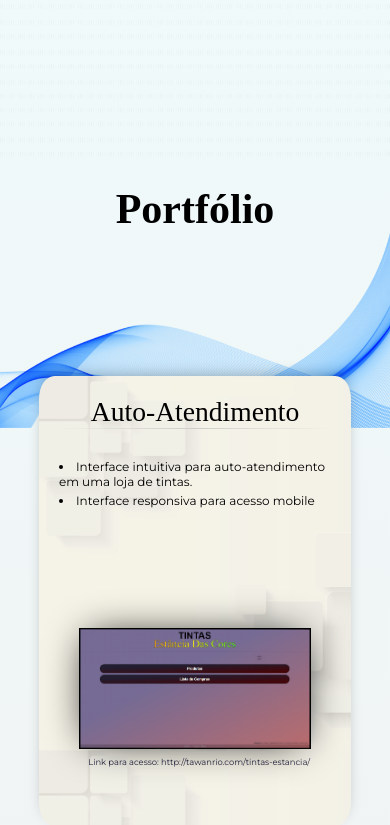
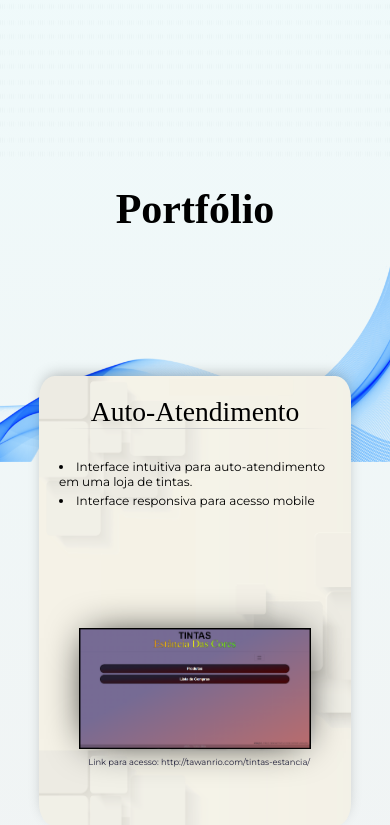
Before and after one commit to tawanrio/meu-site, a PHP site: page / in a window 390 px wide. Shown: the part 1972-2797 px from the top of the page. Run offline with PHP 8.4, Linux system fonts and the light colour scheme; some libraries are stand-ins or nearby versions; some web fonts are replaced.

Commit message:
22/07 final

```diff
--- a/assets/css/style.css
+++ b/assets/css/style.css
@@ -243,7 +243,7 @@ main #portfolio-bg {
 }
 @media (max-width: 425px) {
   main #portfolio-bg {
-    top: 261%;
+    top: 265%;
   }
 }
 
--- a/assets/sass/2-layouts/_template.sass
+++ b/assets/sass/2-layouts/_template.sass
@@ -84,7 +84,7 @@ main
       z-index: -1
       top: 233%
       @include base-mixins.mobile
-         top: 261%
+         top: 265%
 
 footer
    grid-area: footer
```
